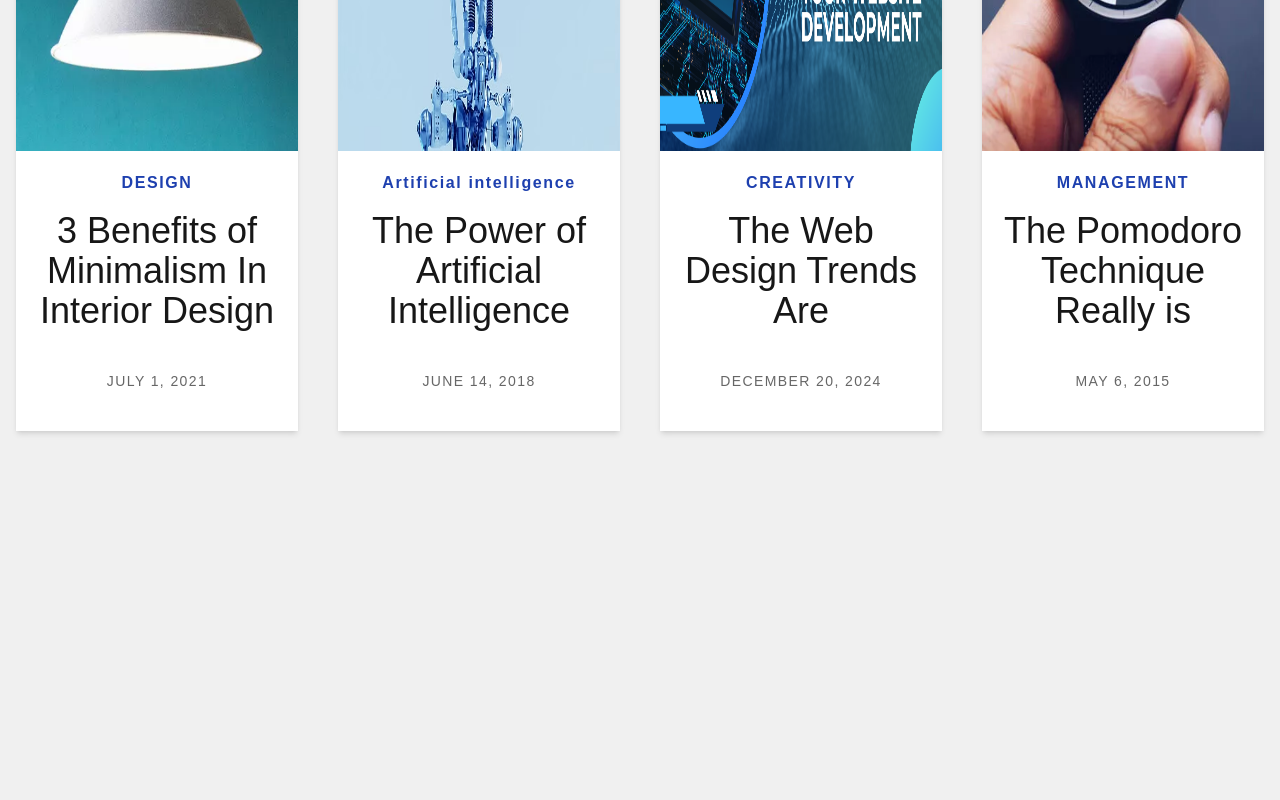
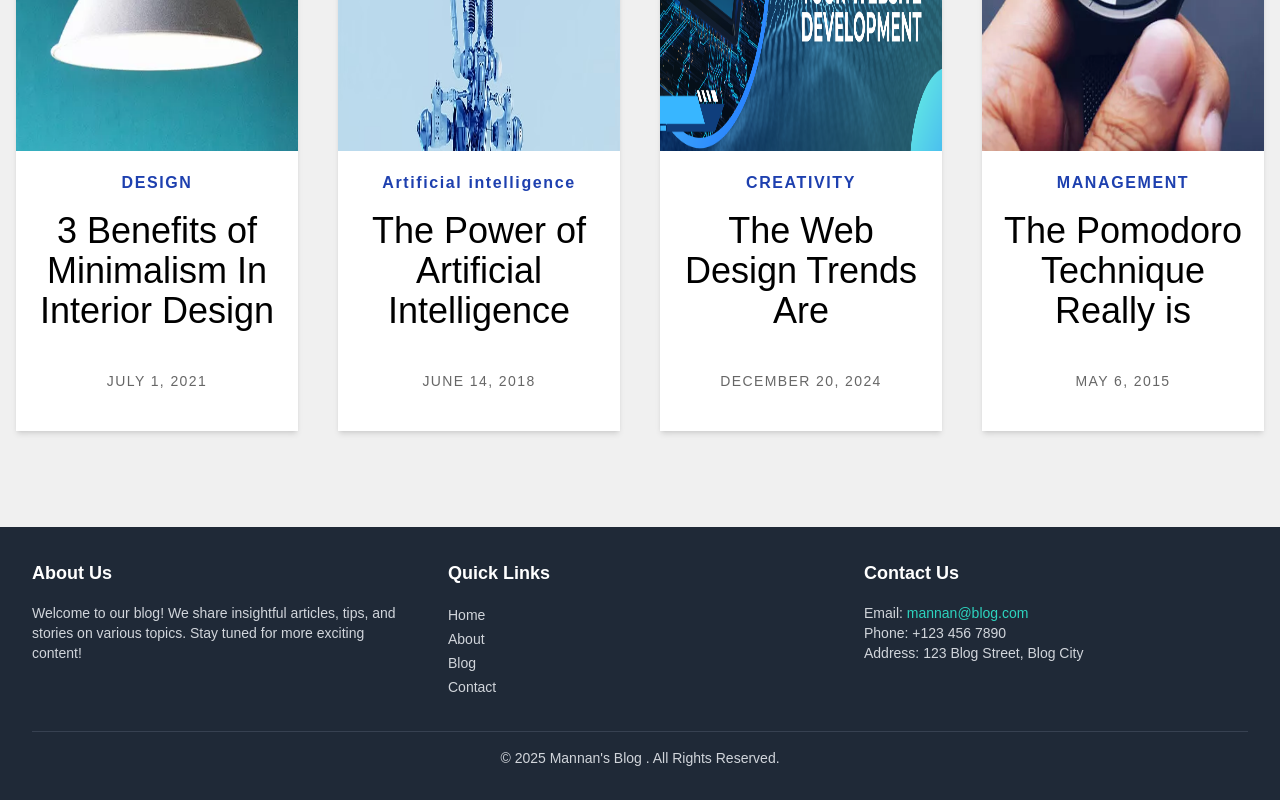
Before and after one commit to abdulmannan991/Dynamic-blog-web, a Next.js app: page / in a window 1280 px wide. Shown: the part 1025-1825 px from the top of the page. Before the commit the page ends 1552 px from the top, so only its background shows below. Built offline with nearby package versions, Linux system fonts and the light colour scheme.

Commit message:
Project almost completed!

```diff
--- a/src/app/blogs/[blogs_name]/page.tsx
+++ b/src/app/blogs/[blogs_name]/page.tsx
@@ -37,7 +37,7 @@ return (
         <p className="text-sm md:text-base ">{post.author}</p>
       </div>
 
-      <p className="text-2xl tracking-widest leading-10 mb-10">{post.description1}</p>
+      <p className="text-2xl text-[#4c4b4b] tracking-widest leading-10 mb-10">{post.description1}</p>
       <p className="text-lg tracking-wide text-[#525151] leading-8">{post.description2}</p>
 
 
--- a/src/app/component/Cards.tsx
+++ b/src/app/component/Cards.tsx
@@ -12,8 +12,8 @@ const Card = ({title, category, date, image}:PropsDisplay) => {
         </Link>
       </div>
       <div className="bg-white p-5">
-        <h2 className="text-center font-[600] tracking-widest text-blue-800 mb-4">{category}</h2>
-        <h3 className="Heading md:text-4xl  text-2xl font-[500] text-center">{title}</h3>
+        <h2 className="text-center font-[600]  tracking-widest text-blue-800 mb-4">{category}</h2>
+        <h3 className="Heading md:text-4xl text-black text-2xl font-[500] text-center">{title}</h3>
 
         <p className="text-center text-sm tracking-widest mt-10 mb-5 text-black/60">{date}</p>
 
--- a/src/app/component/Comments.tsx
+++ b/src/app/component/Comments.tsx
@@ -5,6 +5,8 @@ export default function CommentSection(){
 
   const [showText,setShowText] = useState("");
   const [saveText,setSaveText] = useState<string[]>([]);
+
+
 
   const handleChanged = (e: { target: { value: SetStateAction<string>; }; })=>{
 
@@ -23,19 +25,19 @@ export default function CommentSection(){
             <h2 className="text-center Heading py-10 font-satoshi font-bold md:text-3xl text-2xl">Add Comment</h2>
 <div className="flex justify-center mx-auto">
 
-<input type="text" value={showText} onChange={handleChanged} width={100} height={50}  placeholder="Enter your message  😊" className="md:w-[450px] lg:w-[550px] sm:w-[350px] sm:h-[50px] px-2 py-2 outline-none rounded-md focus:border-teal-600 border-solid border-2"/>
+<input type="text" value={showText} onChange={handleChanged} width={100} height={50}  placeholder="Enter your message  😊" className="md:w-[550px] lg:w-[750px] sm:w-[350px] sm:h-[50px] px-2 py-2 outline-none rounded-md focus:border-teal-600 border-solid border-2"/>
 </div>
 <div className="flex justify-center">
-<button onClick={handleSave} className="w-[150px] h-[40px] sm:w-[350px] md:w-[450px] lg:w-[550px] sm:h-[40px] rounded-full  bg-slate-500 text-white font-sans mt-4 hover:bg-indigo-500 ">Add comments</button>
+<button onClick={handleSave} className="w-[150px] h-[40px] sm:w-[350px] md:w-[550px] lg:w-[750px] sm:h-[40px] rounded-full  bg-slate-500 text-white font-sans mt-4 hover:bg-indigo-500 ">Add comments</button>
 
 </div>
 
-<div className="flex justify-center mt-4 h-auto md:w-[450px] lg:w-[550px] sm:w-[350px] w-[250px] rounded-md bg-slate-50 mx-auto">
+<div className="flex justify-center mt-4 h-auto md:w-[550px] lg:w-[750px] sm:w-[350px] w-[250px] rounded-md bg-slate-50 mx-auto">
         <ul className="list-none">
           {saveText.map((comment, index) => (
             <li key={index} className="mb-2 text-center text-gray-700">
               {comment}
-              <li className="w-[250px] sm:w-[350px] md:w-[450px] lg:w-[550px] border-[1px]">
+              <li className="w-[250px] sm:w-[350px] md:w-[550px] lg:w-[750px]  border-[1px]">
                 <hr />
               </li>
             </li>
--- /dev/null
+++ b/src/app/component/Footer.tsx
@@ -0,0 +1,73 @@
+import Link from "next/link";
+
+export default function Footer() {
+  return (
+    <footer className="bg-gray-800 text-gray-300 py-8">
+      <div className="max-w-7xl mx-auto px-4 sm:px-6 lg:px-8">
+        <div className="grid grid-cols-1 md:grid-cols-3 gap-8">
+          {/* About Section */}
+          <div>
+            <h3 className="text-white text-lg font-semibold mb-4">About Us</h3>
+            <p className="text-sm">
+              Welcome to our blog! We share insightful articles, tips, and stories on various topics. Stay tuned for more exciting content!
+            </p>
+          </div>
+
+          {/* Quick Links Section */}
+          <div>
+            <h3 className="text-white text-lg font-semibold mb-4">Quick Links</h3>
+            <ul>
+              <li>
+                <Link href="/" className="text-gray-300 hover:text-white text-sm">
+                  Home
+                </Link>
+              </li>
+              <li>
+                <Link href="/" className="text-gray-300 hover:text-white text-sm">
+                  About
+                </Link>
+              </li>
+              <li>
+                <Link href="/" className="text-gray-300 hover:text-white text-sm">
+                  Blog
+                </Link>
+              </li>
+              <li>
+                <Link href="/" className="text-gray-300 hover:text-white text-sm">
+                  Contact
+                </Link>
+              </li>
+            </ul>
+          </div>
+
+          {/* Contact Section */}
+          <div>
+            <h3 className="text-white text-lg font-semibold mb-4">Contact Us</h3>
+            <ul>
+              <li className="text-sm">
+                Email:{" "}
+                <a
+                  href=""
+                  className="text-teal-400 hover:underline"
+                >
+                  mannan@blog.com
+                </a>
+              </li>
+              <li className="text-sm">
+                Phone: <span className="text-gray-300">+123 456 7890</span>
+              </li>
+              <li className="text-sm">
+                Address:{" "}
+                <span className="text-gray-300">123 Blog Street, Blog City</span>
+              </li>
+            </ul>
+          </div>
+        </div>
+
+        <div className="border-t border-gray-700 mt-8 font-satoshi pt-4 text-center">
+          <p className="text-sm">© 2025 Mannan&apos;s Blog . All Rights Reserved.</p>
+        </div>
+      </div>
+    </footer>
+  );
+}
--- a/src/app/component/Slider.tsx
+++ b/src/app/component/Slider.tsx
@@ -22,14 +22,14 @@ const AdvancedCenteredSlider: React.FC = () => {
       image: "/slide2.jpg",
       category: "Management",
       title: "The Pomodoro Technique really works.",
-      author: "Jane Doe",
+      author: "Jonathan Smith",
       date: "August 15, 2021",
     },
     {
       image: "/slide3.jpg",
       category: "Lifestyle",
       title: "The difference between Classics,Vintage and Antique Cars.",
-      author: "Michael Brown",
+      author: "Jonathan Smith",
       date: "December 10, 2020",
     },
   ];
--- a/src/app/layout.tsx
+++ b/src/app/layout.tsx
@@ -1,6 +1,7 @@
 import type { Metadata } from "next";
 import localFont from "next/font/local";
 import "./globals.css";
+import Footer from "./component/Footer";
 
 const geistSans = localFont({
   src: "./fonts/GeistVF.woff",
@@ -34,6 +35,8 @@ export default function RootLayout({
         className={`${geistSans.variable} ${geistMono.variable} antialiased bg-lightGray`}
       >
         {children}
+        <Footer/>
+
       </body>
     </html>
   );
```
